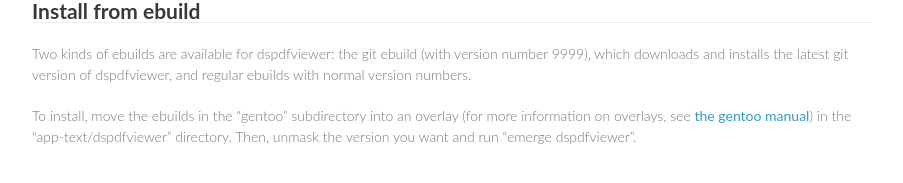
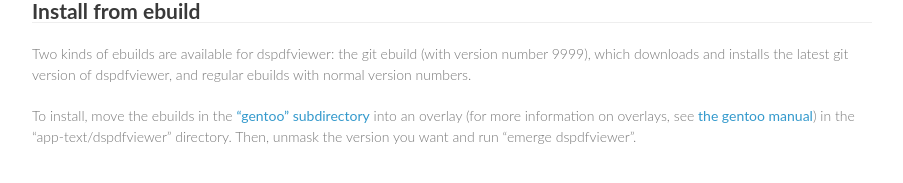
Before and after one commit to dannyedel/dspdfviewer, a Jekyll site: the page built from installation/gentoo.md, in a window 1280 px wide. Shown: the part 176-359 px from the top of the page, without its empty margins (188-1091 px from the left). Built offline with Jekyll 4.4.1, drawn with Linux system fonts in a browser that asks for light colours; Markdown is read by kramdown in place of the engine named in the settings; part of the change alters nothing that is shown.

```diff
--- a/installation/gentoo.md
+++ b/installation/gentoo.md
@@ -14,9 +14,10 @@ Two kinds of ebuilds are available for dspdfviewer: the git ebuild
 git version of dspdfviewer, and regular ebuilds with normal version
 numbers.
 
-To install, move the ebuilds in the "gentoo" subdirectory into an
+To install, move the ebuilds in the ["gentoo" subdirectory][0] into an
 overlay (for more information on overlays, see [the gentoo manual][1])
 in the "app-text/dspdfviewer" directory. Then, unmask the version you
 want and run "emerge dspdfviewer".
 
+[0]: https://github.com/dannyedel/dspdfviewer/tree/master/gentoo
 [1]: https://www.gentoo.org/proj/en/overlays/userguide.xml
```
